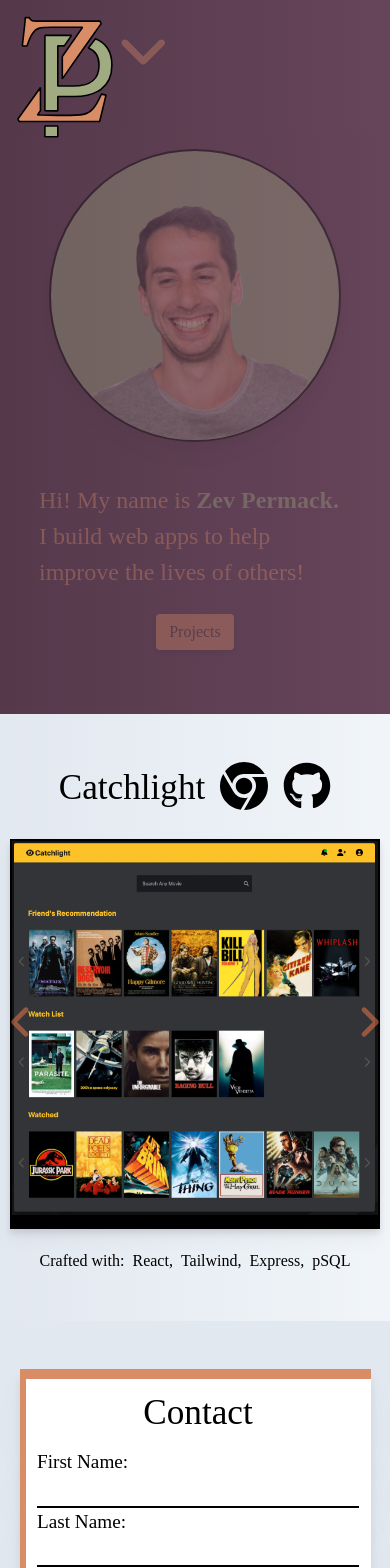
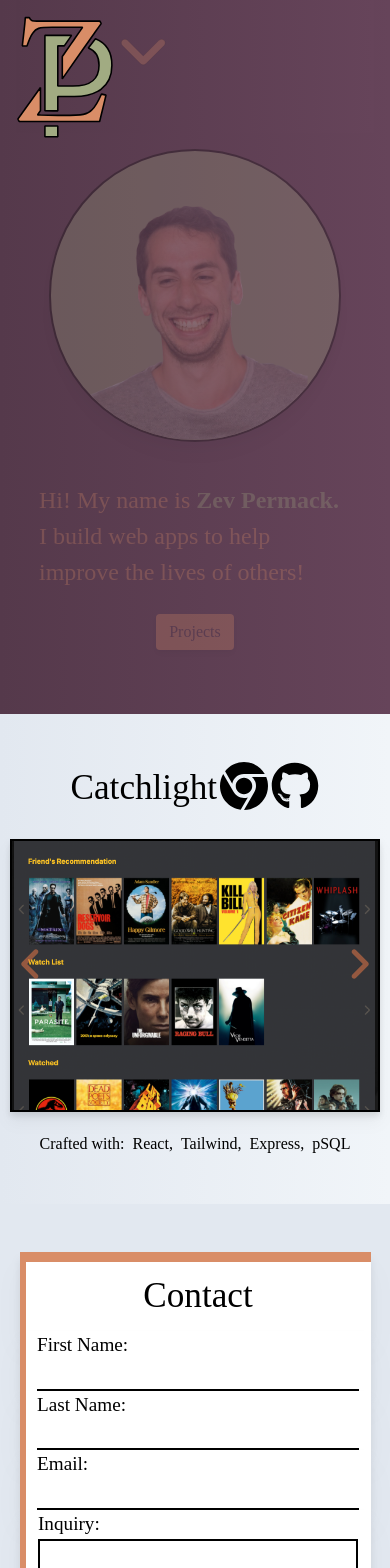
Before and after one commit to rewpt/portfolio, a React (Create React App) app: page /projects in a window 390 px wide. Shown: the top 1568 px of the page. Built offline with nearby package versions, Linux system fonts and the light colour scheme.

Commit message:
add margin for project in mobile view

```diff
--- a/src/components/Project.jsx
+++ b/src/components/Project.jsx
@@ -77,7 +77,7 @@
             aria-label="webLink"
           >
             <FontAwesomeIcon
-              className=" h-[3rem] w-[3rem] ml-[15px] hover:cursor-pointer hover:text-zorange "
+              className=" h-[3rem] w-[3rem] ml-[.2em] hover:cursor-pointer hover:text-zorange "
               icon={faChrome}
             />
           </motion.a>
@@ -91,7 +91,7 @@
             aria-label="webLink"
           >
             <FontAwesomeIcon
-              className=" h-[3rem] w-[3rem] ml-[15px] hover:cursor-pointer hover:text-zorange "
+              className=" h-[3rem] w-[3rem] ml-[.2em] hover:cursor-pointer hover:text-zorange "
               icon={faGithub}
             />
           </motion.a>
@@ -103,14 +103,14 @@
           initial="titleInitial"
           animate="titleAnimate"
           exit="titleExit"
-          className=" max-w-[800px] mt-[1rem] text-[1.1rem] italic"
+          className=" max-w-[800px] mt-[1rem] text-[1.1rem] mx-[1em] italic"
         >
           {" "}
           {description}
         </motion.h2>
       )}
 
-      <div className="flex items-center">
+      <div className="flex relative items-center">
         <span
           onClick={decrementCarouselIndex}
           className="absolute left-1 z-20 hover:scale-[1.2] hover:cursor-pointer text-[#F47D48] opacity-50 -rotate-90"
@@ -121,7 +121,7 @@
           />
         </span>
 
-        <div className="h-[100vw] w-[95vw]flex mt-[1.5rem] drop-shadow-lg border-2 border-black justify-center bg-black overflow-hidden">
+        <div className="flex items-center h-[70vw] w-[95vw] max-h-[904px] max-w-[886px] mt-[1.5rem] drop-shadow-lg border-2 border-black justify-center bg-black overflow-hidden">
           <motion.img
             variants={variants}
             initial="initial"
@@ -147,7 +147,7 @@
         initial="titleInitial"
         animate="titleAnimate"
         exit="titleExit"
-        className="mt-[20px] text-[1rem] flex"
+        className="mt-[20px] mx-[.5em] text-[1rem] flex"
       >
         <span>Crafted with:</span>
         <ul className="flex ">
```
